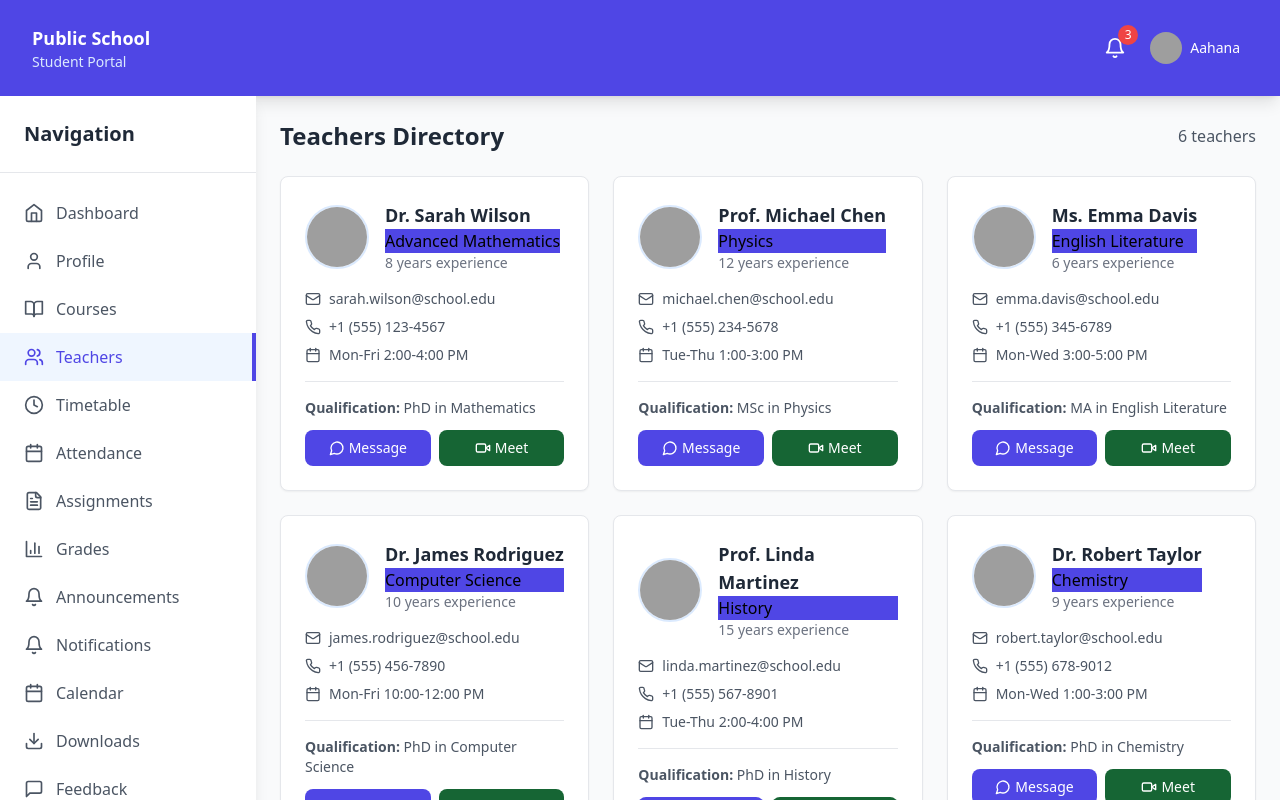
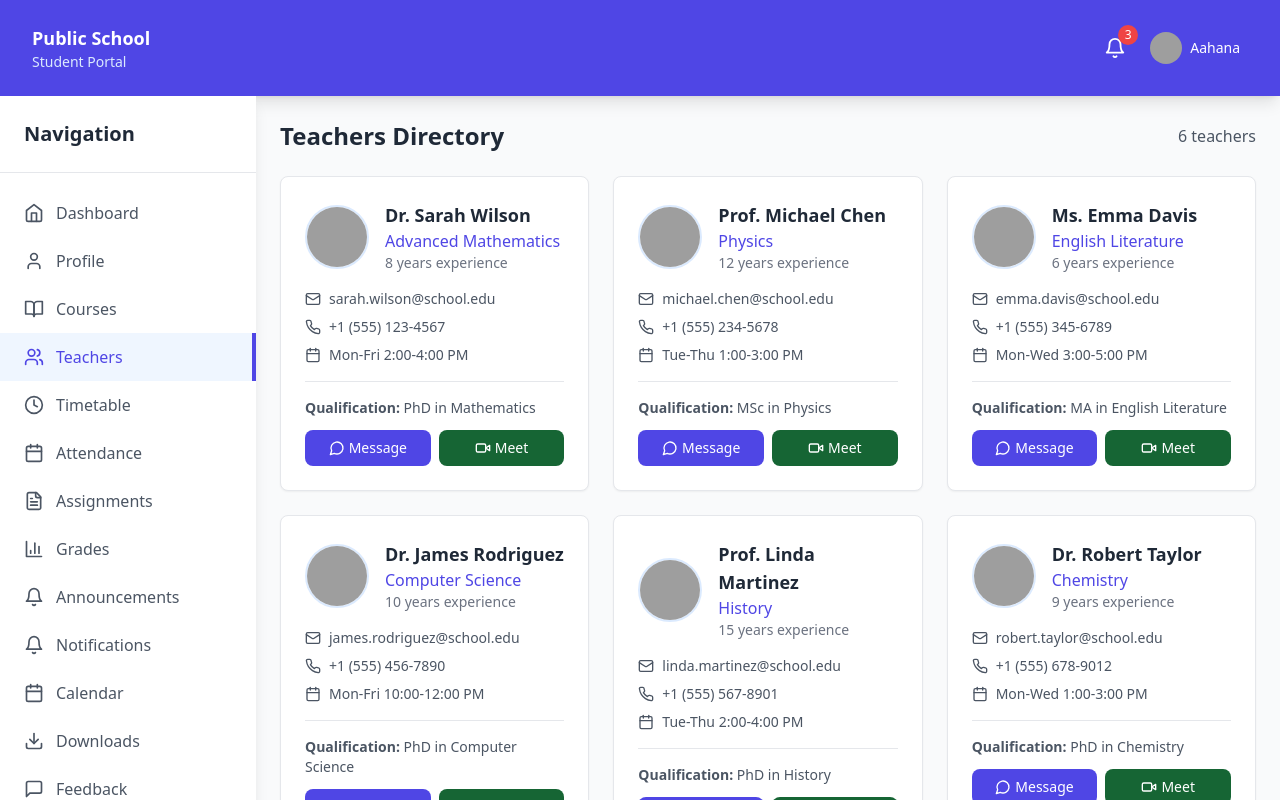
Before and after one commit to ShrivastavaAstha/StudentApp, a React (Vite) app: page / in a window 1280 px wide. Both pictures are taken after a click on the button "Teachers". Shown: the top 800 px of the page. Built offline with nearby package versions, Linux system fonts and the light colour scheme; grey boxes are pictures that could not be loaded.

Commit message:
modified

```diff
--- a/src/components/Teachers.jsx
+++ b/src/components/Teachers.jsx
@@ -109,7 +109,9 @@ const Teachers = () => {
                   <h3 className="text-lg font-semibold text-gray-800">
                     {teacher.name}
                   </h3>
-                  <p className="bg-indigo-600 font-medium">{teacher.subject}</p>
+                  <p className="text-indigo-600 font-medium">
+                    {teacher.subject}
+                  </p>
                   <p className="text-sm text-gray-500">
                     {teacher.experience} experience
                   </p>
```
